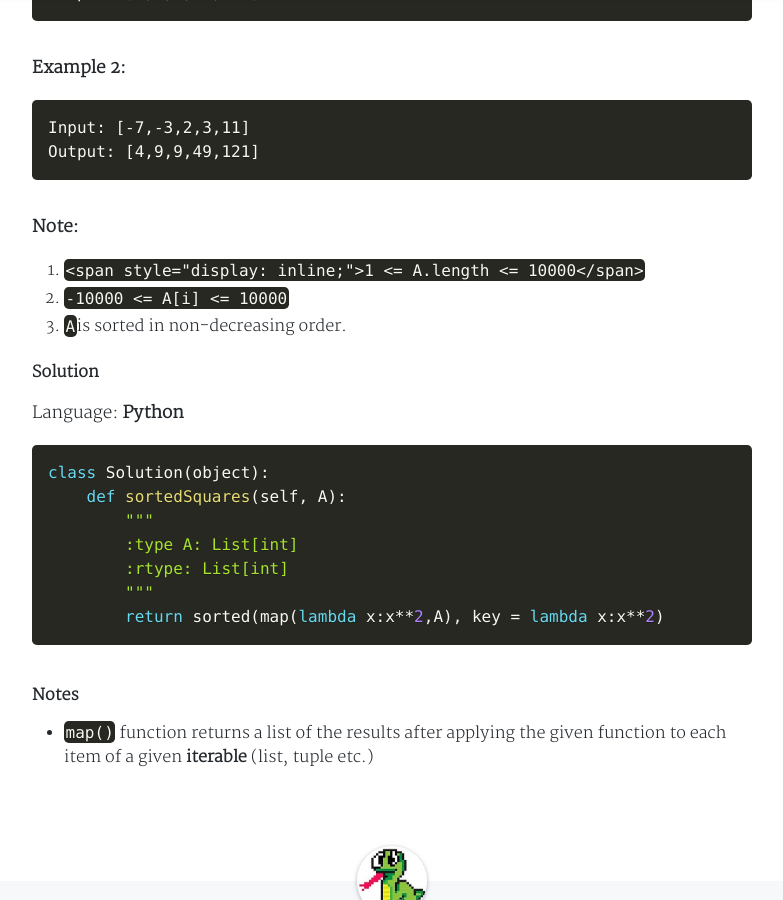
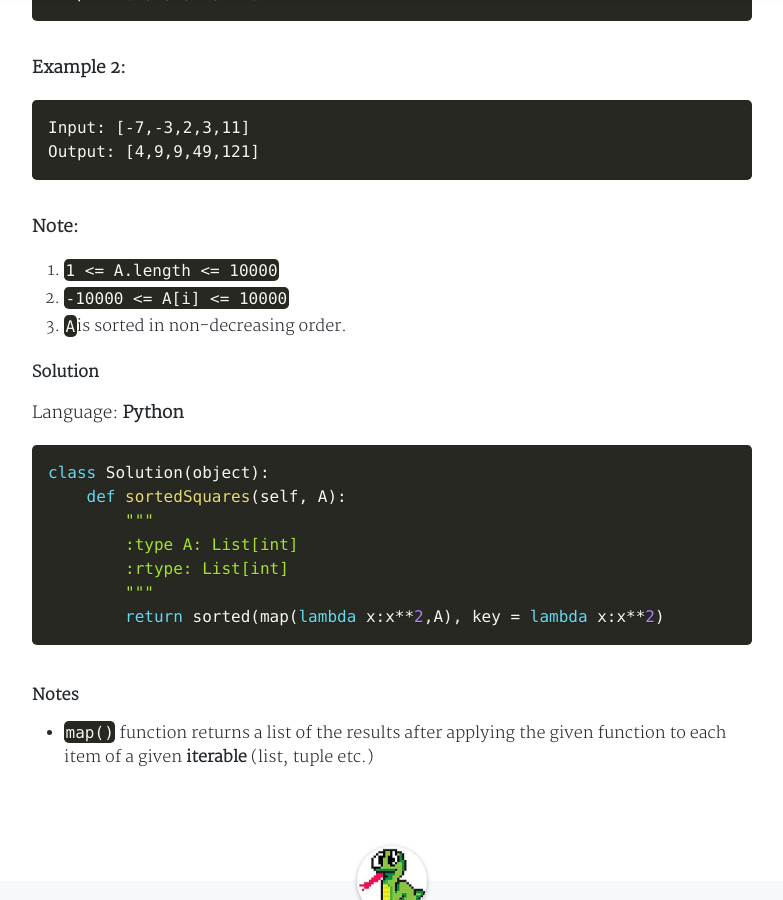
Before and after one commit to Long-Py/Long-Py.github.io, a Jekyll site: the page built from _posts/2019-08-09-Leetcode-array-977-Easy.md, in a window 1280 px wide and 900 px high, scrolled down 827 px. Shown: the whole window, without its empty margins (248-1031 px from the left). Built offline with Jekyll 4.4.1, drawn with Linux system fonts in a browser that asks for light colours; nearby versions of some CDN libraries; a style sheet for code colours, icons or effects is not loaded.

Commit message:
update 977

```diff
--- a/_posts/2019-08-09-Leetcode-array-977-Easy.md
+++ b/_posts/2019-08-09-Leetcode-array-977-Easy.md
@@ -33,7 +33,7 @@ Output: [4,9,9,49,121]
 
 **<span style="display: inline;">Note:</span>**
 
-1.  `<span style="display: inline;">1 <= A.length <= 10000</span>`
+1.  `1 <= A.length <= 10000`
 2.  `-10000 <= A[i] <= 10000`
 3.  `A` is sorted in non-decreasing order.
 
```
